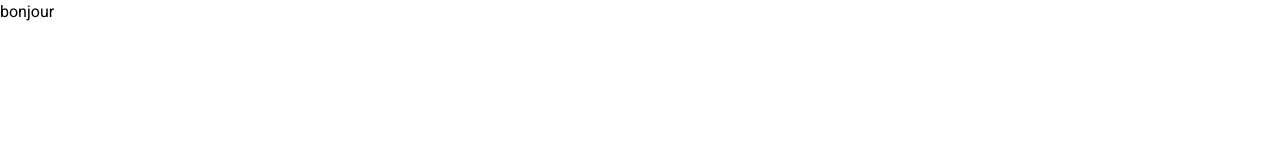
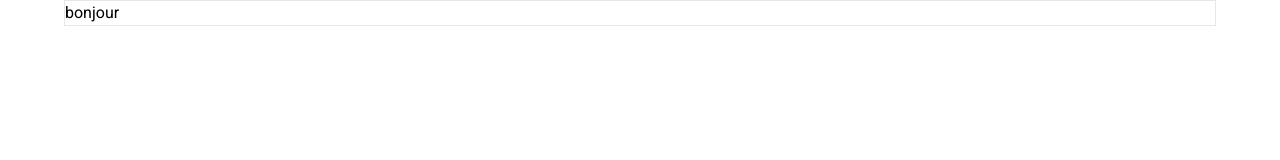
Before and after one commit to lapinRagnar/food-ordering-2, a Next.js app: page / in a window 1280 px wide. Shown: the top 160 px of the page. Built offline with nearby package versions, Linux system fonts and the light colour scheme.

Commit message:
mettre un margin  gauche et droite dans le layout

```diff
--- a/src/app/layout.js
+++ b/src/app/layout.js
@@ -11,7 +11,12 @@ export const metadata = {
 export default function RootLayout({ children }) {
   return (
     <html lang="en">
-      <body className={roboto.className}>{children}</body>
+      <body className={roboto.className}>
+        <main className='max-w-6xl border mx-auto'>
+          {children}
+        </main>
+
+      </body>
     </html>
   )
 }
```
